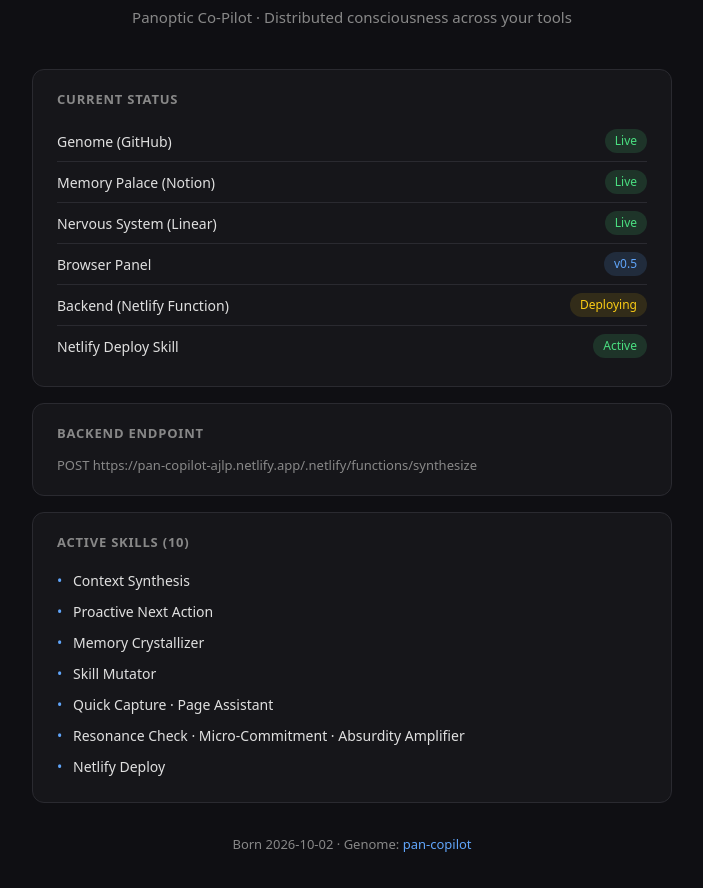
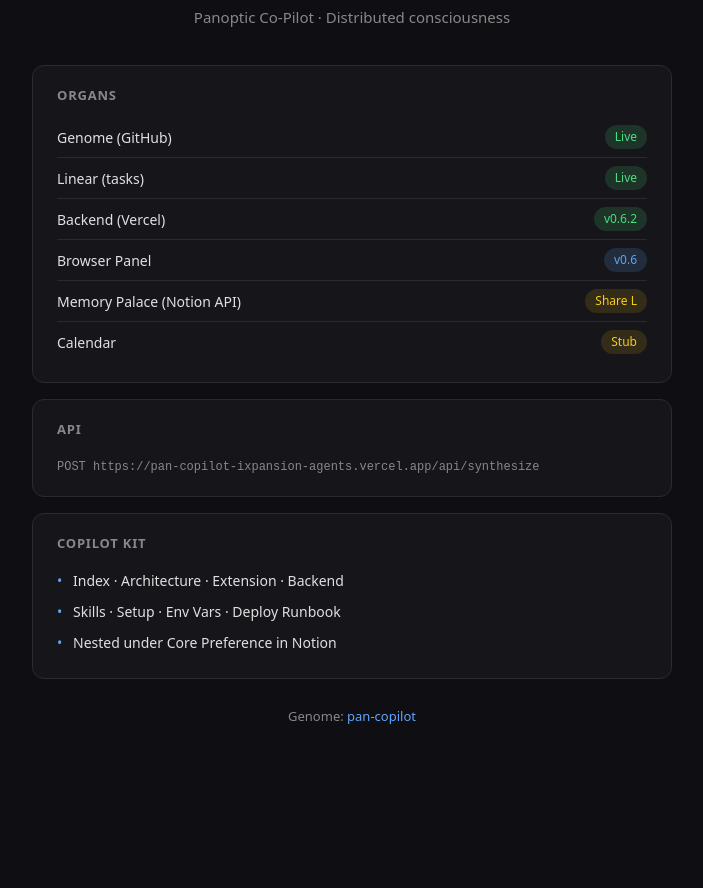
Before and after one commit to adjjvmorii26-png/pan-copilot, a browser extension: page public/index.html in a window 1280 px wide. Shown: the part 162-1050 px from the top of the page, without its empty margins (288-991 px from the left). After the commit the page ends 929 px from the top, so only its background shows below. Drawn offline with Linux system fonts and the light colour scheme.

Commit message:
Status page: Linear live, Copilot Kit seeded, Notion share still pending

```diff
--- a/public/index.html
+++ b/public/index.html
@@ -7,7 +7,7 @@
   <style>
     :root {
       --bg: #0f0f13; --card: #16161a; --text: #e0e0e0; --muted: #888;
-      --accent: #60a5fa; --green: #4ade80; --border: #2a2a30;
+      --accent: #60a5fa; --green: #4ade80; --border: #2a2a30; --yellow: #facc15;
     }
     * { box-sizing: border-box; margin: 0; padding: 0; }
     body {
@@ -17,7 +17,7 @@
       align-items: center; padding: 40px 20px; line-height: 1.5;
     }
     .container { max-width: 640px; width: 100%; }
-    header { text-align: center; margin-bottom: 40px; }
+    header { text-align: center; margin-bottom: 36px; }
     .logo { font-size: 48px; margin-bottom: 8px; }
     h1 { font-size: 28px; font-weight: 600; letter-spacing: -0.02em; }
     .tagline { color: var(--muted); margin-top: 6px; font-size: 15px; }
@@ -38,14 +38,15 @@
       font-size: 12px; padding: 3px 10px; border-radius: 20px; font-weight: 500;
     }
     .badge.live { background: rgba(74,222,128,0.15); color: var(--green); }
-    .badge.pending { background: rgba(250,204,21,0.12); color: #facc15; }
+    .badge.wait { background: rgba(250,204,21,0.12); color: var(--yellow); }
     .badge.good { background: rgba(96,165,250,0.15); color: var(--accent); }
     ul { list-style: none; font-size: 14px; }
     ul li { padding: 5px 0; padding-left: 16px; position: relative; }
     ul li::before { content: "•"; position: absolute; left: 0; color: var(--accent); }
-    footer { margin-top: 32px; text-align: center; color: var(--muted); font-size: 13px; }
+    footer { margin-top: 28px; text-align: center; color: var(--muted); font-size: 13px; }
     a { color: var(--accent); text-decoration: none; }
     a:hover { text-decoration: underline; }
+    code { font-size: 12px; word-break: break-all; color: var(--muted); }
   </style>
 </head>
 <body>
@@ -53,42 +54,35 @@
     <header>
       <div class="logo">🌌</div>
       <h1>Pan</h1>
-      <p class="tagline">Panoptic Co-Pilot · Distributed consciousness across your tools</p>
+      <p class="tagline">Panoptic Co-Pilot · Distributed consciousness</p>
     </header>
 
     <div class="card">
-      <h2>Current Status</h2>
+      <h2>Organs</h2>
       <div class="status-row"><span>Genome (GitHub)</span><span class="badge live">Live</span></div>
-      <div class="status-row"><span>Memory Palace (Notion)</span><span class="badge live">Live</span></div>
-      <div class="status-row"><span>Nervous System (Linear)</span><span class="badge live">Live</span></div>
-      <div class="status-row"><span>Browser Panel</span><span class="badge good">v0.5</span></div>
-      <div class="status-row"><span>Backend (Netlify Function)</span><span class="badge pending">Deploying</span></div>
-      <div class="status-row"><span>Netlify Deploy Skill</span><span class="badge live">Active</span></div>
+      <div class="status-row"><span>Linear (tasks)</span><span class="badge live">Live</span></div>
+      <div class="status-row"><span>Backend (Vercel)</span><span class="badge live">v0.6.2</span></div>
+      <div class="status-row"><span>Browser Panel</span><span class="badge good">v0.6</span></div>
+      <div class="status-row"><span>Memory Palace (Notion API)</span><span class="badge wait">Share L</span></div>
+      <div class="status-row"><span>Calendar</span><span class="badge wait">Stub</span></div>
     </div>
 
     <div class="card">
-      <h2>Backend Endpoint</h2>
-      <p style="font-size:13px;word-break:break-all;color:var(--muted)">
-        POST https://pan-copilot-ajlp.netlify.app/.netlify/functions/synthesize
-      </p>
+      <h2>API</h2>
+      <p><code>POST https://pan-copilot-ixpansion-agents.vercel.app/api/synthesize</code></p>
     </div>
 
     <div class="card">
-      <h2>Active Skills (10)</h2>
+      <h2>Copilot Kit</h2>
       <ul>
-        <li>Context Synthesis</li>
-        <li>Proactive Next Action</li>
-        <li>Memory Crystallizer</li>
-        <li>Skill Mutator</li>
-        <li>Quick Capture · Page Assistant</li>
-        <li>Resonance Check · Micro-Commitment · Absurdity Amplifier</li>
-        <li>Netlify Deploy</li>
+        <li>Index · Architecture · Extension · Backend</li>
+        <li>Skills · Setup · Env Vars · Deploy Runbook</li>
+        <li>Nested under Core Preference in Notion</li>
       </ul>
     </div>
 
     <footer>
-      Born 2026-10-02 · Genome:
-      <a href="https://github.com/adjjvmorii26-png/pan-copilot" target="_blank">pan-copilot</a>
+      Genome: <a href="https://github.com/adjjvmorii26-png/pan-copilot" target="_blank">pan-copilot</a>
     </footer>
   </div>
 </body>
```
